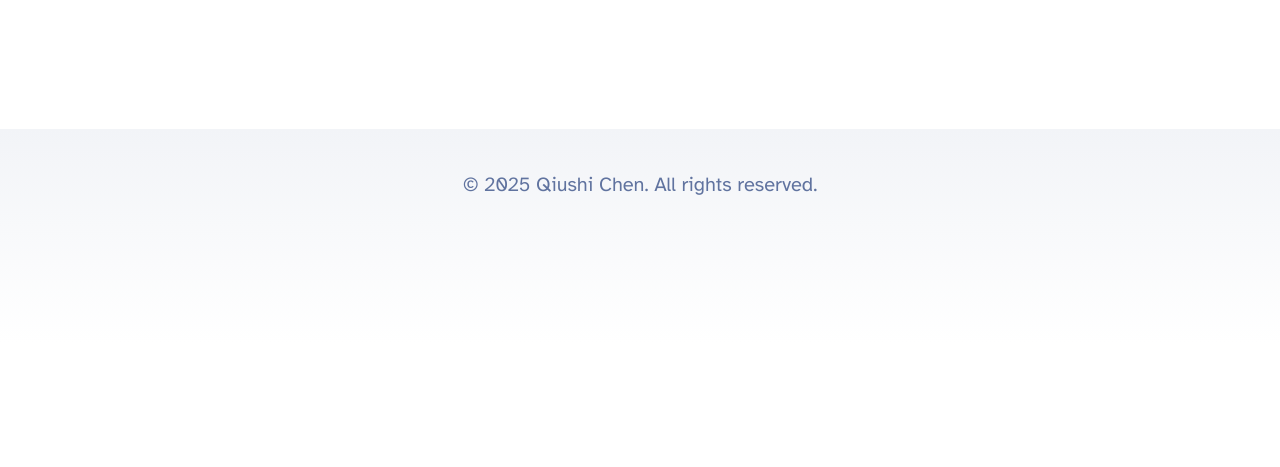
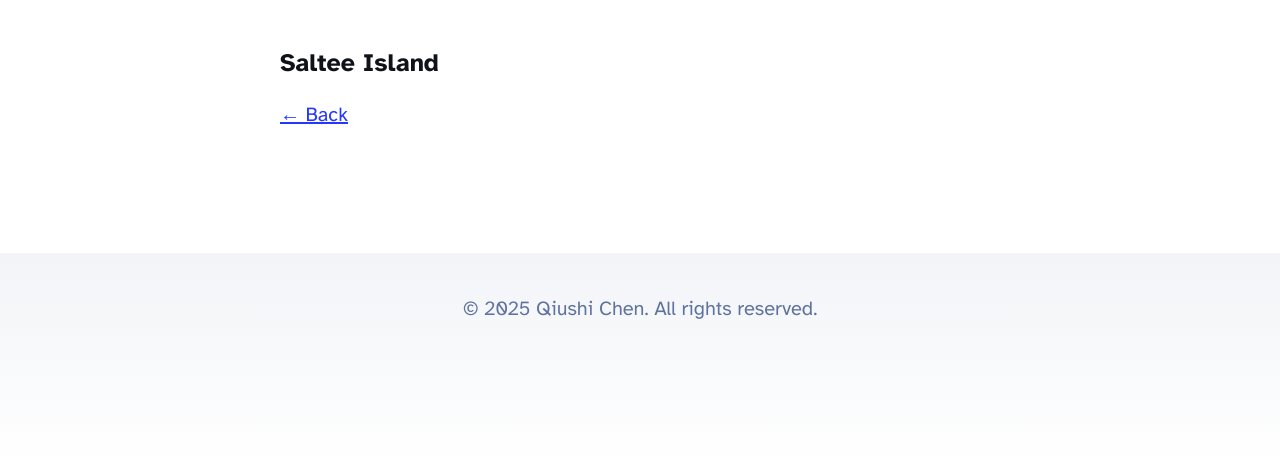
Before and after one commit to Arthur-Chen921/astro-blog, an Astro site: page /blog/photography in a window 1280 px wide. Shown: the part 2105-2572 px from the top of the page. Before the commit the page ends 2448 px from the top, so only its background shows below. Built offline with nearby package versions, Linux system fonts and the light colour scheme; Astro itself is replaced by a stand-in of ours; some packages are replaced by stand-ins of ours.

Commit message:
Update Photography.md

```diff
--- a/src/content/blog/Photography.md
+++ b/src/content/blog/Photography.md
@@ -10,3 +10,7 @@
 ![blog placeholder](/botanic2.jpg)
 ![blog placeholder](/botanic3.jpg)
 ![blog placeholder](/botanic4.jpg)
+
+##### Saltee Island
+
+<a href="javascript:history.back()" class="back-button">← Back</a>
```
